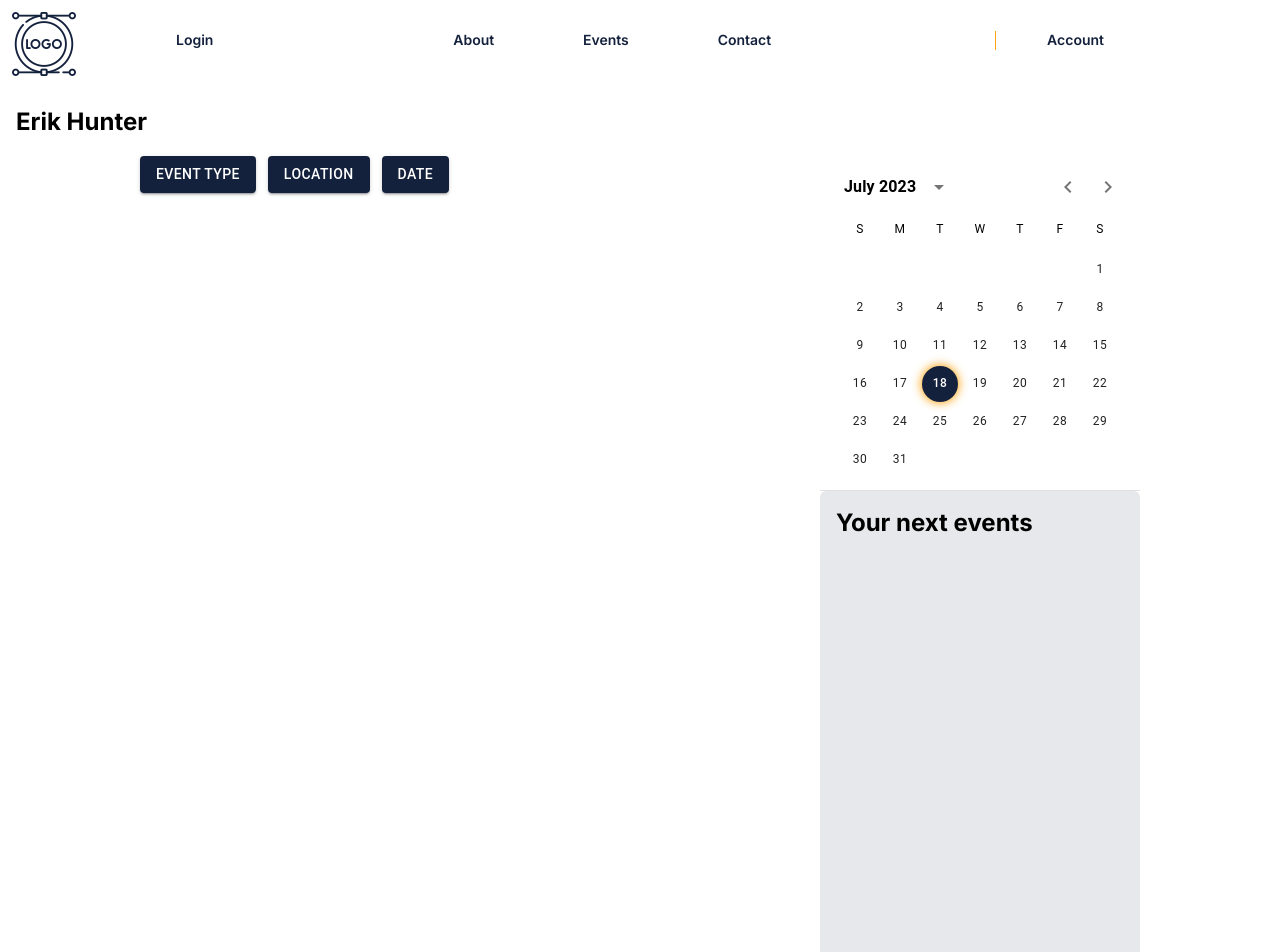
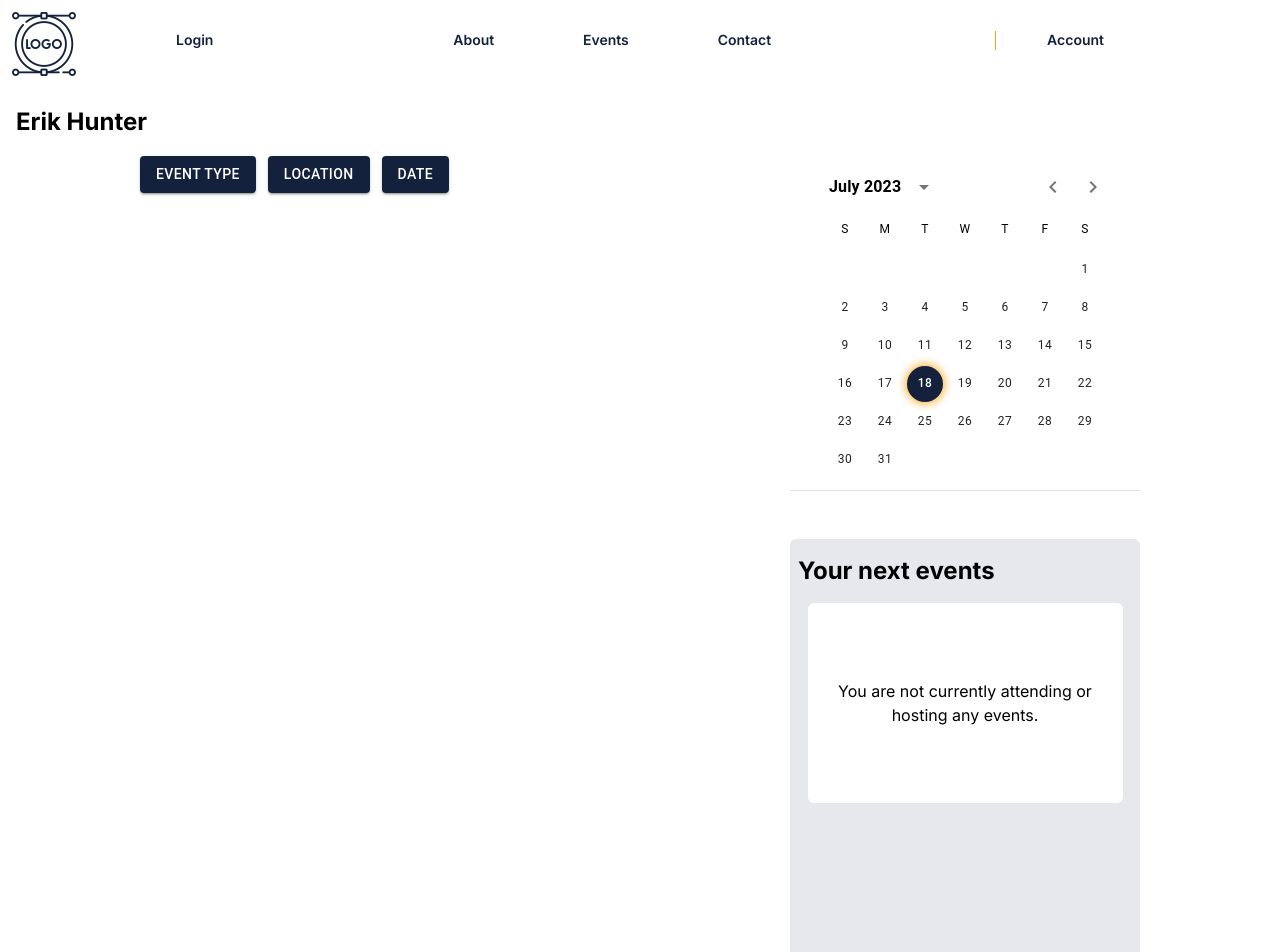
Before and after one commit to Ej1seven/DSD_Team_3_Front-end, a Next.js app: page /pages/member_homepage in a window 1280 px wide. Shown: the top 952 px of the page. Built offline with nearby package versions, Linux system fonts and the light colour scheme; data requests are answered from the project's data file.

Commit message:
added updates to UserEventList component

```diff
--- a/app/components/UserEventList.tsx
+++ b/app/components/UserEventList.tsx
@@ -0,0 +1,16 @@
+const UserEventList = () => {
+  return (
+    <div className="rounded-md bg-[#14213D] w-full h-[700px] bg-opacity-10 flex flex-col items-center justify-start mt-12">
+      <div className="text-left text-black text-2xl ml-4 mt-4 font-bold w-full">
+        Your next events
+      </div>
+      <div className="w-[90%] mt-4 h-[200px] bg-white rounded-md flex justify-center items-center p-2">
+        <p className="text-center">
+          You are not currently attending or hosting any events.
+        </p>
+      </div>
+    </div>
+  );
+};
+
+export default UserEventList;
--- a/app/pages/member_homepage/page.tsx
+++ b/app/pages/member_homepage/page.tsx
@@ -5,6 +5,7 @@ import EventList from "@/app/components/EventList";
 import Navbar from "@/app/components/Navbar";
 import Divider from "@mui/material/Divider";
 import {GlobalContextProvider} from "@/app/context/store";
+import UserEventList from "@/app/components/UserEventList";
 
 export default async function MemberHomepage() {
   const events: [] = await fetchEventData();
@@ -28,14 +29,10 @@ export default async function MemberHomepage() {
                   eventCreations={eventCreations}
                   venues={venues}
                 />
-                <div className="flex flex-col">
+                <div className="flex flex-col max-w-[350px]">
                   <Calender />
                   <Divider />
-                  <div className="rounded-md bg-[#14213D] w-full h-[700px] bg-opacity-10">
-                    <div className="text-black text-2xl ml-4 mt-4 font-bold">
-                      Your next events
-                    </div>
-                  </div>
+                  <UserEventList />
                 </div>
               </div>
             </div>
```
